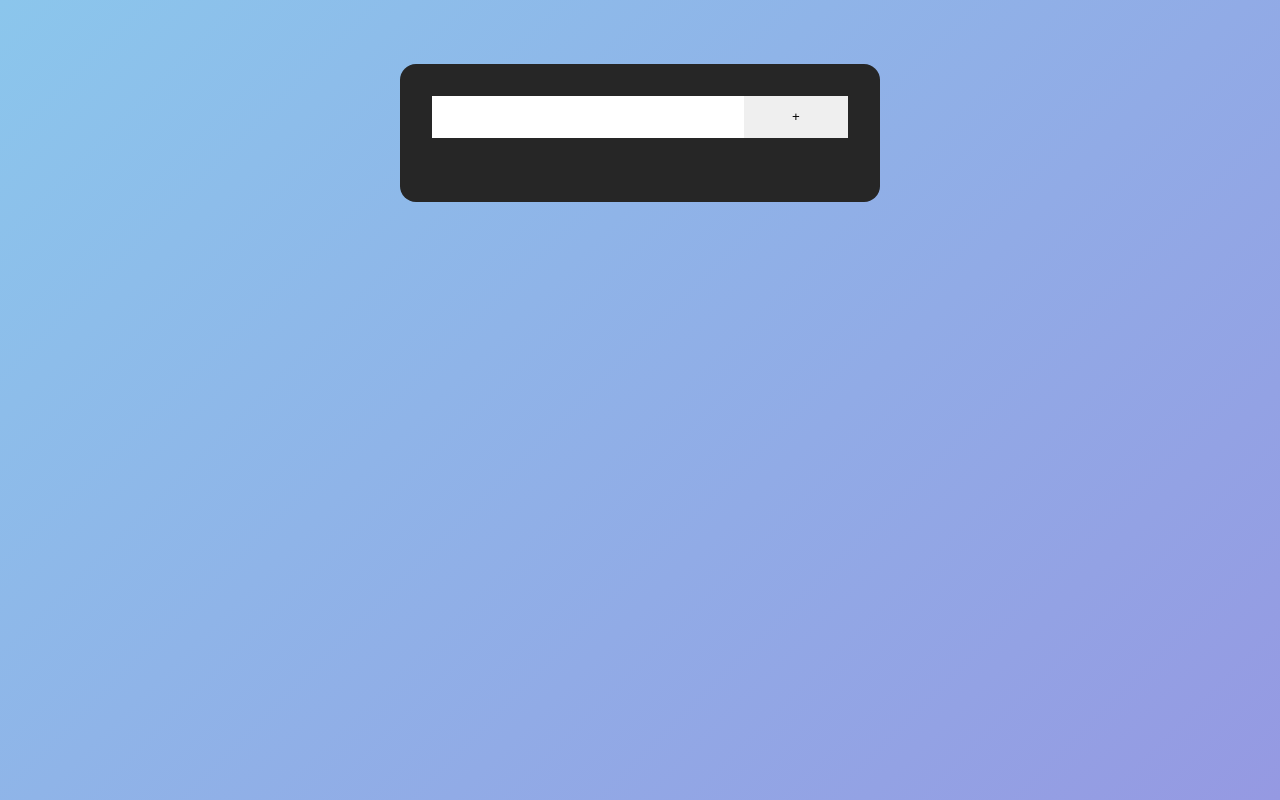
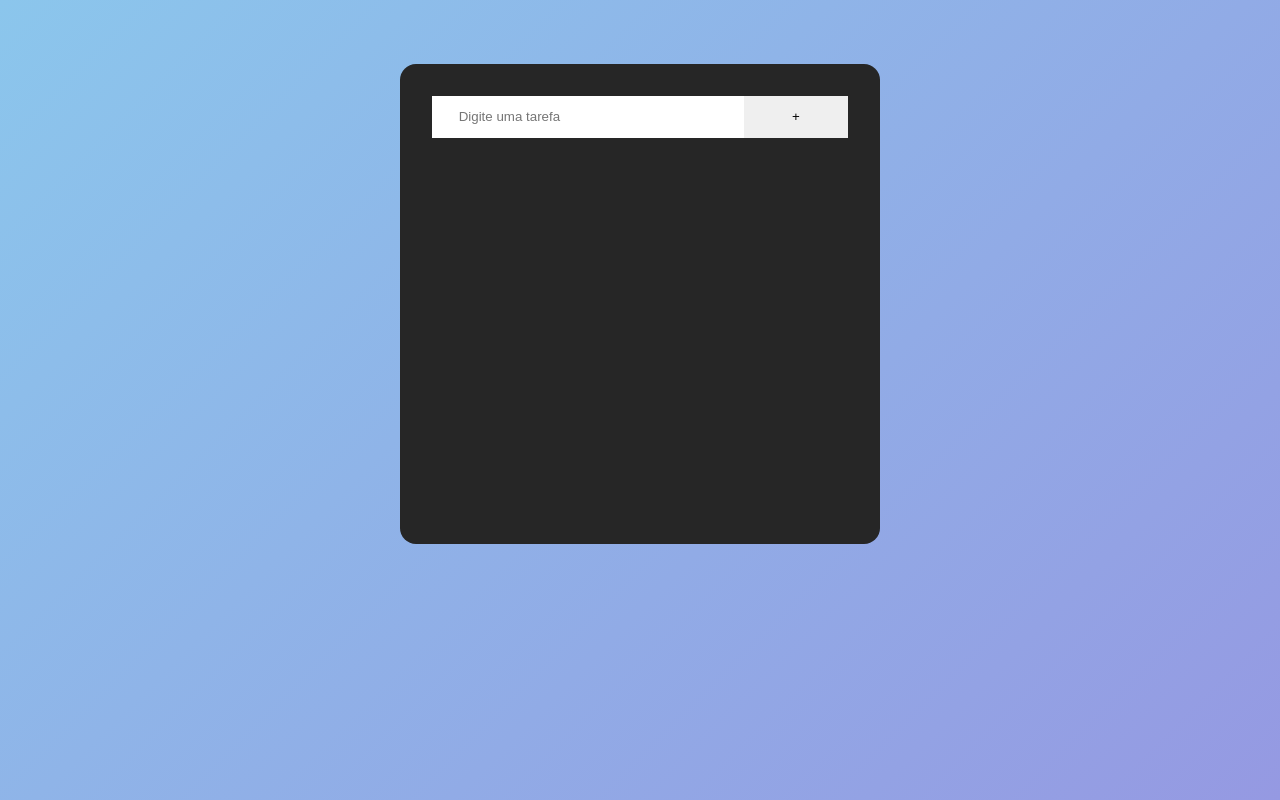
Before and after one commit to DevCaique/ToDo, a React (Vite) app: page / in a window 1280 px wide. Built offline with nearby package versions, Linux system fonts and the light colour scheme.

Commit message:
placeholder added

```diff
--- a/src/App.css
+++ b/src/App.css
@@ -57,8 +57,9 @@ h5{
 
 .todos{
     width: min(30rem, 90%);
+    min-height: 30rem;
     margin-inline: auto;
-    margin-top: 4em;
+    margin-block: 4em;
     background-color: #262626;
     border-radius: 1rem;
     padding: 2em;
--- a/src/Todos/index.jsx
+++ b/src/Todos/index.jsx
@@ -59,7 +59,7 @@ export function Todos({ todo }) {
         <div className="todos">
 
             <form className="todos-form" onSubmit={handleSubmit}>
-                <input className="todos-input" type="text" value={name} onChange={e => setName(e.target.value)} />
+                <input placeholder='Digite uma tarefa' className="todos-input" type="text" value={name} onChange={e => setName(e.target.value)} />
                 <button className="todos-submit not-selectable" type="submit"> + </button>
             </form>
 
```
